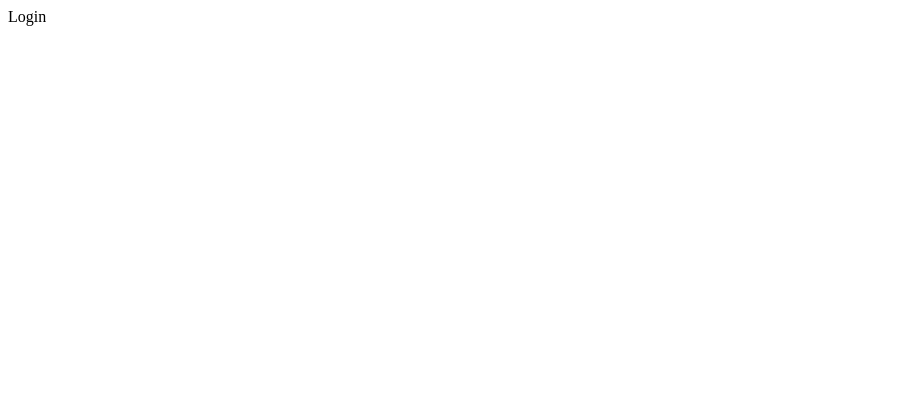
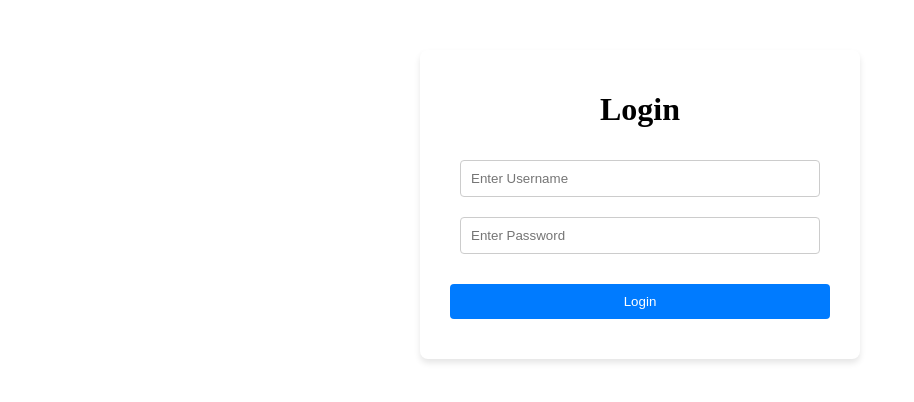
Before and after one commit to incogkenny/finance-tracker, a React app in the folder frontend/: page /login in a window 1280 px wide. Shown: the top 402 px of the page, without its empty margins (0-914 px from the left). Built offline with nearby package versions, Linux system fonts and the light colour scheme; the HTML template or start-up script is replaced by a standard one.

Commit message:
feat: add login and registration forms with routing and logout functionality

```diff
--- a/frontend/src/App.tsx
+++ b/frontend/src/App.tsx
@@ -4,7 +4,7 @@ import {
   Routes,
   Route,
   // // Navigation
-  // Navigate,
+  Navigate,
 } from "react-router-dom";
 import Login from "./pages/Login.tsx";
 import Register from "./pages/Register.tsx";
@@ -12,10 +12,10 @@ import Home from "./pages/Home.tsx";
 import NotFound from "./pages/NotFound.tsx";
 import ProtectedRoute from "./components/ProtectedRoute.tsx";
 
-// function Logout() {
-//   localStorage.clear();
-//   return <Navigate to={"/login"} />;
-// }
+function Logout() {
+  localStorage.clear();
+  return <Navigate to={"/login"} />;
+}
 // Removes lingering access tokens
 function RegisterAndLogout() {
   localStorage.clear();
@@ -35,6 +35,7 @@ function App() {
           }
         />
         <Route path={"/login"} element={<Login />} />
+        <Route path={"/logout"} element={<Logout />}></Route>
         <Route path={"/register"} element={<RegisterAndLogout />} />
         <Route path={"*"} element={<NotFound />} />
       </Routes>
--- /dev/null
+++ b/frontend/src/components/Form.tsx
@@ -0,0 +1,61 @@
+import React, { useState } from "react";
+import api from "../api.ts";
+import { useNavigate } from "react-router-dom";
+import { ACCESS_TOKEN, REFRESH_TOKEN } from "../constants.ts";
+import "../styles/forms.css";
+
+interface FormProps {
+  route: string;
+  method: string;
+}
+function Form({ route, method }: FormProps) {
+  const [username, setUsername] = useState<string>("");
+  const [password, setPassword] = useState<string>("");
+  const [loading, setLoading] = useState<boolean>(false);
+  const navigate = useNavigate();
+
+  const name = method === "login" ? "Login" : "Register";
+  const handleSubmit = async (e: React.ChangeEvent<HTMLFormElement>) => {
+    setLoading(true);
+    e.preventDefault(); // prevents reloading page when submitting form
+
+    try {
+      const res = await api.post(route, { username, password });
+      if (method === "login") {
+        localStorage.setItem(ACCESS_TOKEN, res.data.token);
+        localStorage.setItem(REFRESH_TOKEN, res.data.refresh);
+        navigate("/");
+      } else {
+        navigate("/login");
+      }
+    } catch (error) {
+      alert(error);
+    } finally {
+      setLoading(false);
+    }
+  };
+
+  return (
+    <form onSubmit={handleSubmit} className={"form-container"}>
+      <h1>{name}</h1>
+      <input
+        className={"form-input"}
+        type={"text"}
+        value={username}
+        onChange={(e) => setUsername(e.target.value)}
+        placeholder={"Enter Username"}
+      />
+      <input
+        className={"form-input"}
+        type="password"
+        value={password}
+        onChange={(e) => setPassword(e.target.value)}
+        placeholder={"Enter Password"}
+      />
+      <button className={"form-button"} type={"submit"}>
+        {name}
+      </button>
+    </form>
+  );
+}
+export default Form;
--- a/frontend/src/pages/Login.tsx
+++ b/frontend/src/pages/Login.tsx
@@ -1,5 +1,7 @@
+import Form from "../components/Form.tsx";
+
 function Login() {
-  return <div>Login</div>;
+  return <Form route={"/api/user/login"} method={"login"} />;
 }
 
 export default Login;
--- a/frontend/src/pages/NotFound.tsx
+++ b/frontend/src/pages/NotFound.tsx
@@ -1,5 +1,10 @@
 function NotFound() {
-  return <div>NotFound</div>;
+  return (
+    <div>
+      <h1>404 Page Not Found</h1>
+      <p>The page you are looking for does not exist!</p>
+    </div>
+  );
 }
 
 export default NotFound;
--- a/frontend/src/pages/Register.tsx
+++ b/frontend/src/pages/Register.tsx
@@ -1,5 +1,7 @@
+import Form from "../components/Form.tsx";
+
 function Register() {
-  return <div>Register</div>;
+  return <Form route={"api/user/register"} method={"register"}></Form>;
 }
 
 export default Register;
--- /dev/null
+++ b/frontend/src/styles/forms.css
@@ -0,0 +1,36 @@
+.form-container {
+  display: flex;
+  flex-direction: column;
+  align-items: center;
+  justify-content: center;
+  margin: 50px auto;
+  padding: 20px;
+  border-radius: 8px;
+  box-shadow: 0 4px 6px rgba(0, 0, 0, 0.1);
+  max-width: 400px;
+}
+
+.form-input {
+  width: 90%;
+  padding: 10px;
+  margin: 10px 0;
+  border: 1px solid #ccc;
+  border-radius: 4px;
+  box-sizing: border-box;
+}
+
+.form-button {
+  width: 95%;
+  padding: 10px;
+  margin: 20px 0;
+  background-color: #007bff;
+  color: white;
+  border: none;
+  border-radius: 4px;
+  cursor: pointer;
+  transition: background-color 0.2s ease-in-out;
+}
+
+.form-button:hover {
+  background-color: #0056b3;
+}
```
Also changed, not shown: 1 other file (tests, documents, lock files or other folders).
